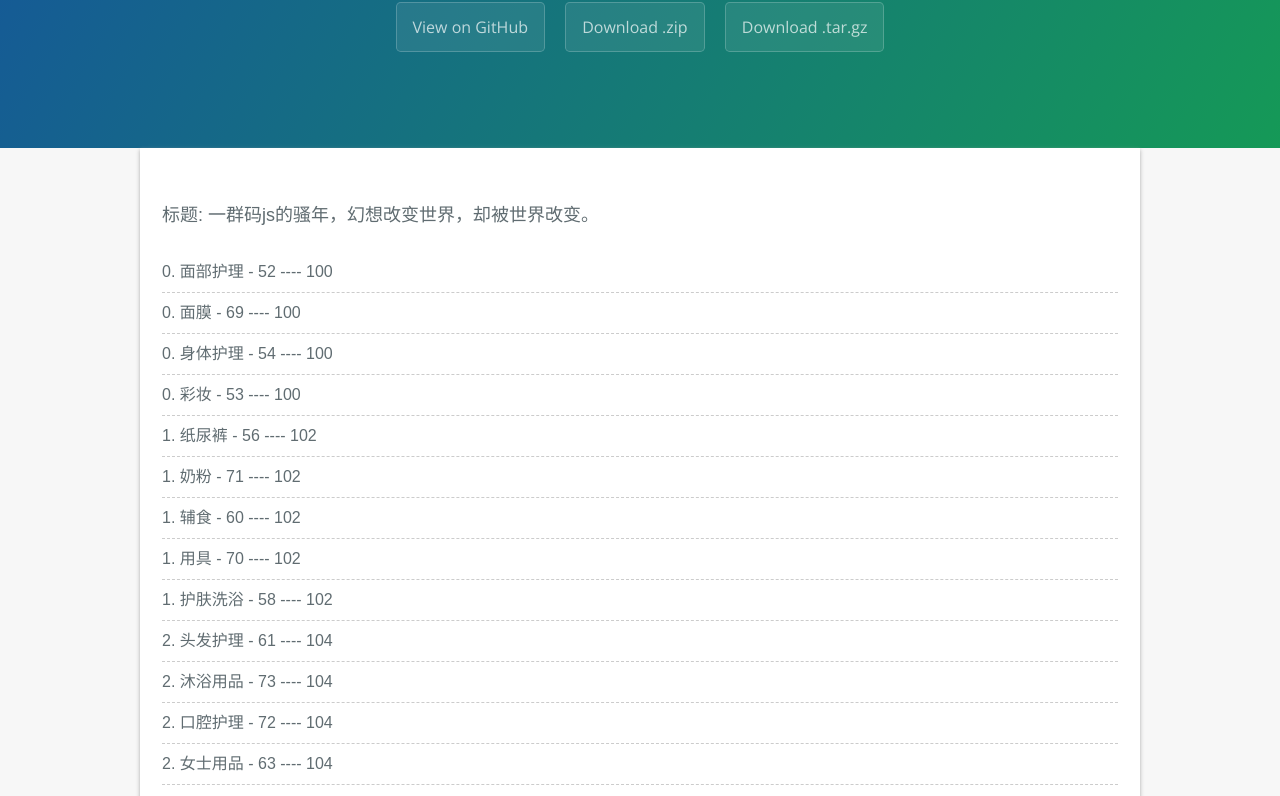
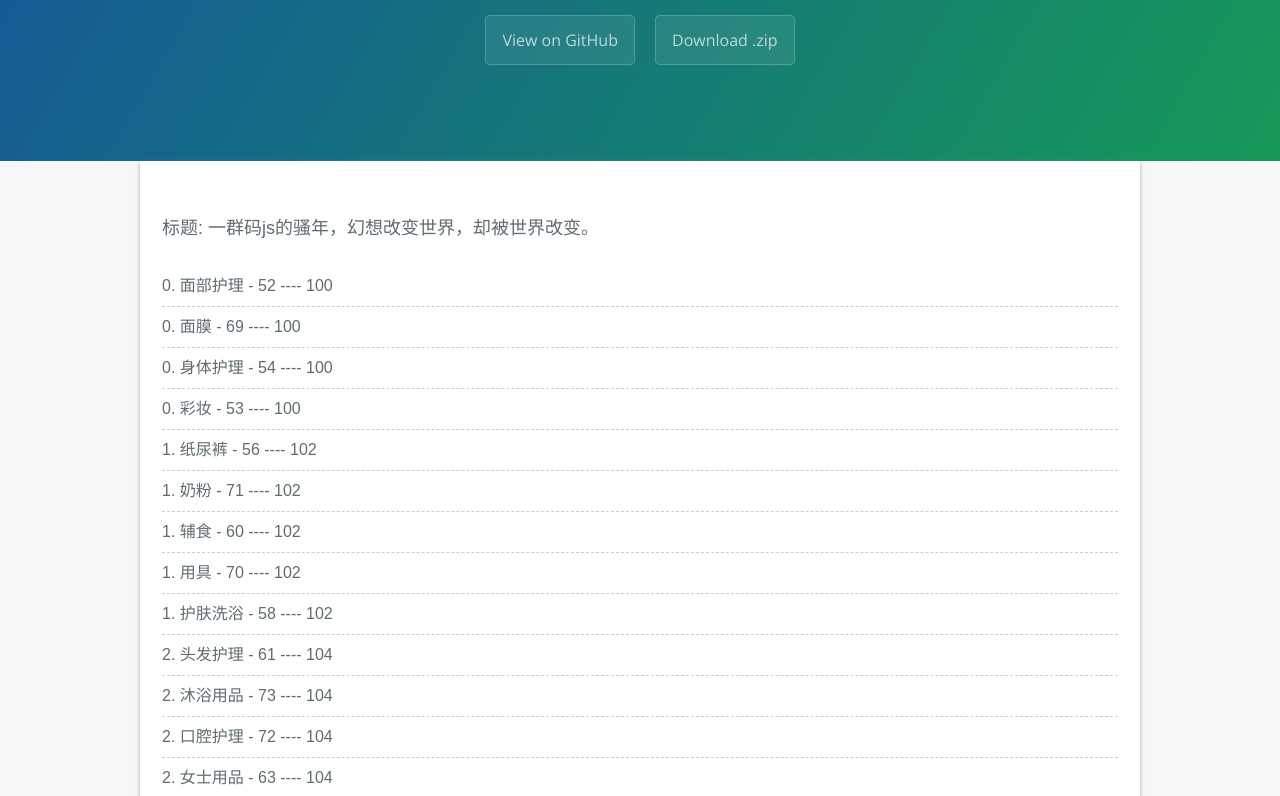
Before and after one commit to singod/jetpl, a plain HTML site: page index.html in a window 1280 px wide. Shown: the part 158-954 px from the top of the page. Drawn offline with nearby package versions, Linux system fonts and the light colour scheme.

Commit message:
Update index.html

```diff
--- a/index.html
+++ b/index.html
@@ -17,10 +17,9 @@
   </head>
   <body style="background:#f7f7f7;">
     <section class="page-header">
-      <h1 class="project-name fmy">jetpl模板引擎--演示</h1>
+      <h1 class="project-name fmy" style="margin-bottom:15px;">jetpl模板引擎--演示</h1>
       <a href="https://github.com/singod/jetpl" class="btn">View on GitHub</a>
-      <a href="https://github.com/singod/jetpl/zipball/master" class="btn">Download .zip</a>
-      <a href="https://github.com/singod/jetpl/tarball/master" class="btn">Download .tar.gz</a>
+      <a href="https://codeload.github.com/singod/jetpl/zip/gh-pages" class="btn">Download .zip</a>
     </section>
 
 <div class="warpbox fmy">
```
